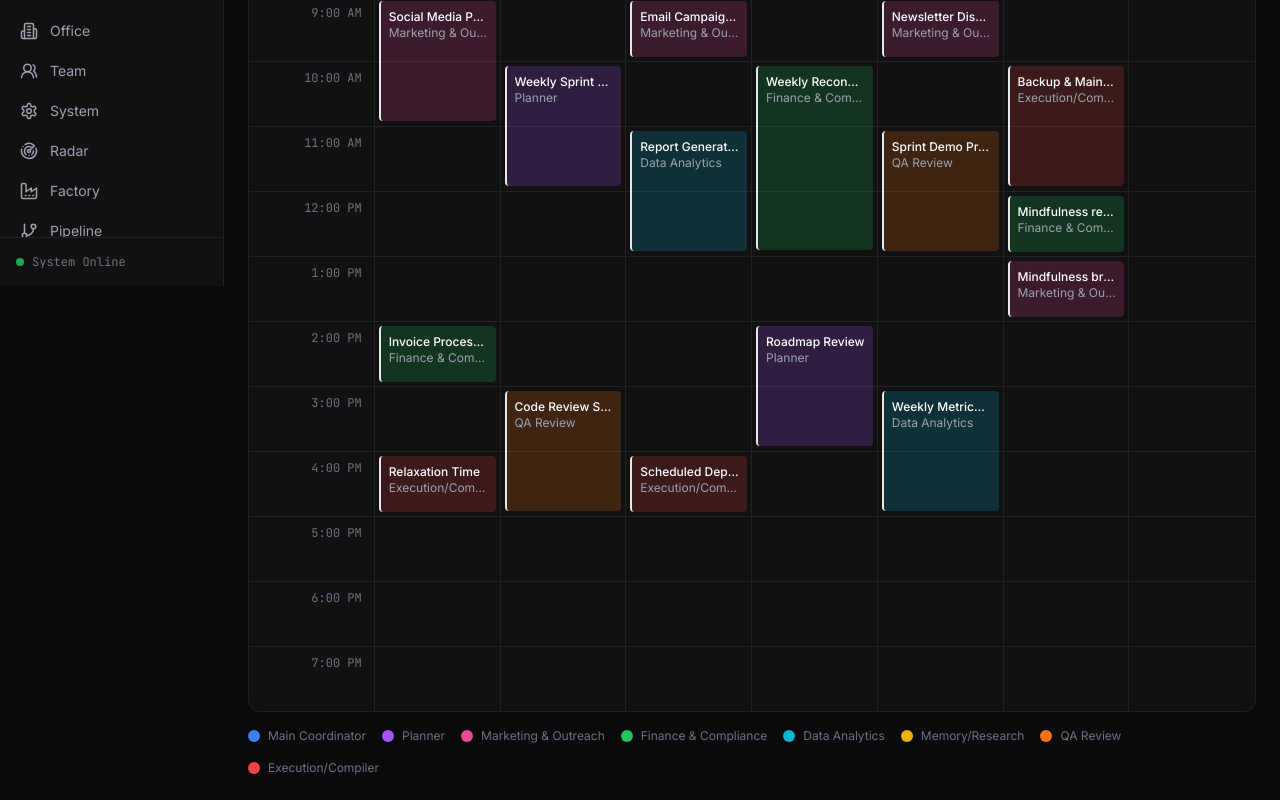
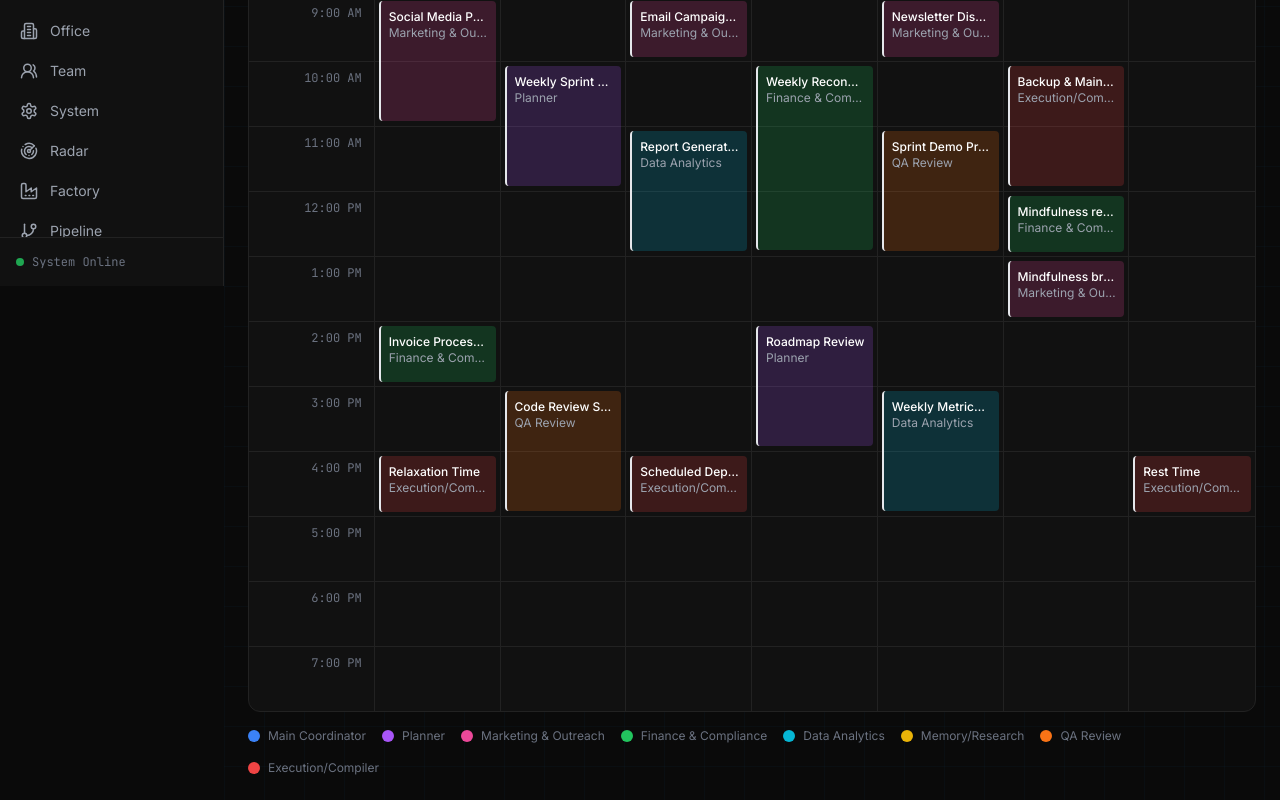
Before and after one commit to rezo-jason/openclaw-config, a Next.js app: page /calendar in a window 1280 px wide. Shown: the part 514-1314 px from the top of the page. Built offline with nearby package versions, Linux system fonts and the light colour scheme.

Commit message:
calendar: add Rest Time event Sun 22 Mar 4-5PM

```diff
--- a/pages/calendar.js
+++ b/pages/calendar.js
@@ -38,6 +38,7 @@ const events = [
   { day: 5, hour: 13, agent: "Marketing & Outreach", task: "Mindfulness break (15m)", duration: 1 },
   { day: 6, hour: 2, agent: "Data Analytics", task: "Nightly Data Sync", duration: 1, recurring: true },
   { day: 0, hour: 16, agent: "Execution/Compiler", task: "Relaxation Time", duration: 1 },
+  { day: 6, hour: 16, agent: "Execution/Compiler", task: "Rest Time", duration: 1 },
 ];
 
 const cronJobs = [
```
